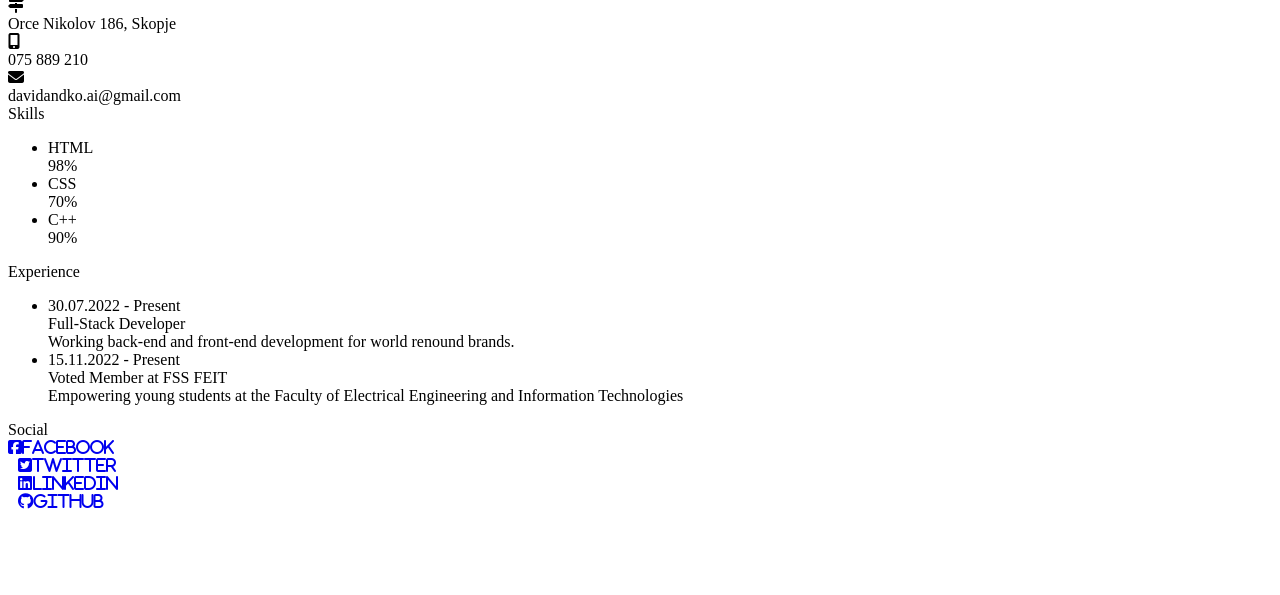
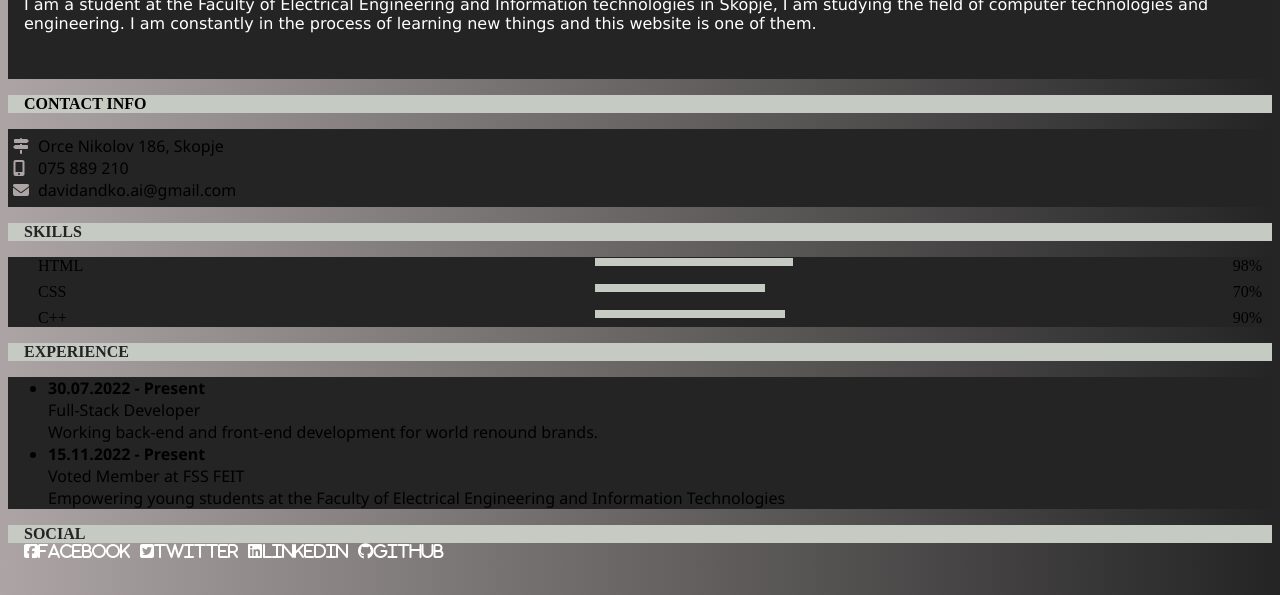
Before and after one commit to davidandko/Personal-Site, a plain HTML site: page index.html in a window 1280 px wide. Shown: the part 205-800 px from the top of the page. Drawn offline with Linux system fonts and the light colour scheme.

Commit message:
Update index.html

```diff
--- a/index.html
+++ b/index.html
@@ -3,6 +3,7 @@
 	<head>
 		<title>My CV</title>
         <script src="https://kit.fontawesome.com/b99e675b6e.js"></script>
+	<link rel="stylesheet" href="Site.css">
 	</head>
 	<body>
         <!--Intro-->
```
